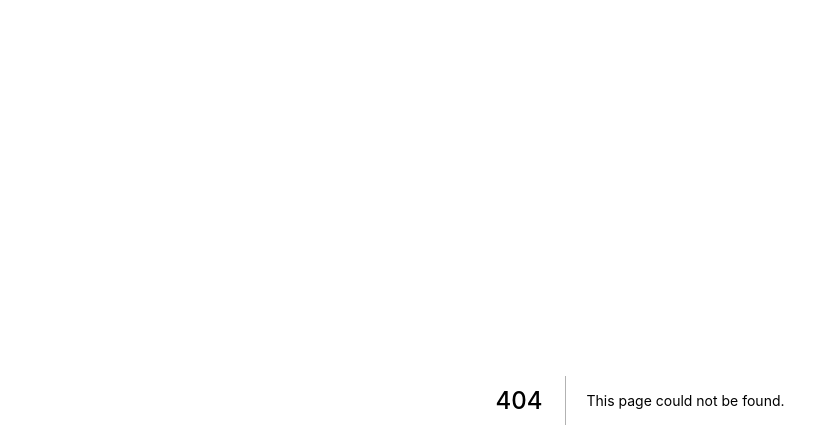
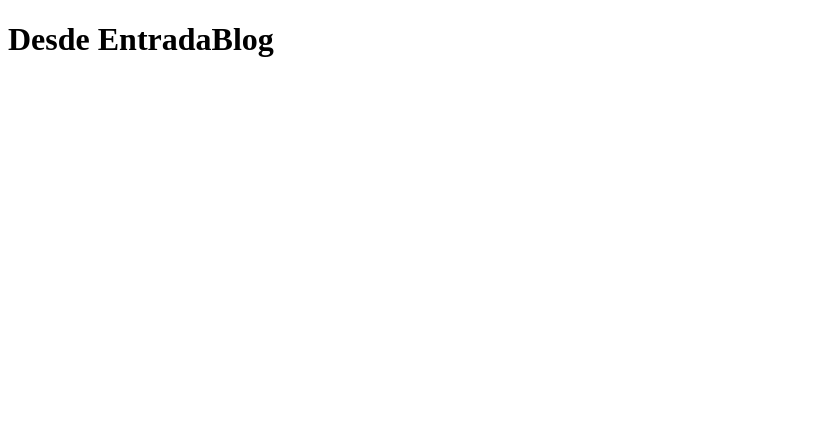
Before and after one commit to JoseIgnacioTapia/guitarla-second-part, a Next.js app: page /blog/1 in a window 1280 px wide. Before the commit this address had no page. Shown: the top 448 px of the page, without its empty margins (0-839 px from the left). Built offline with nearby package versions, Linux system fonts and the light colour scheme.

Commit message:
Dynamic Routing in Next.js

```diff
--- /dev/null
+++ b/pages/blog/[id].js
@@ -0,0 +1,14 @@
+import { useRouter } from 'next/router';
+
+const EntradaBlog = () => {
+  const router = useRouter();
+  console.log(router.query);
+
+  return (
+    <div>
+      <h1>Desde EntradaBlog</h1>
+    </div>
+  );
+};
+
+export default EntradaBlog;
```
